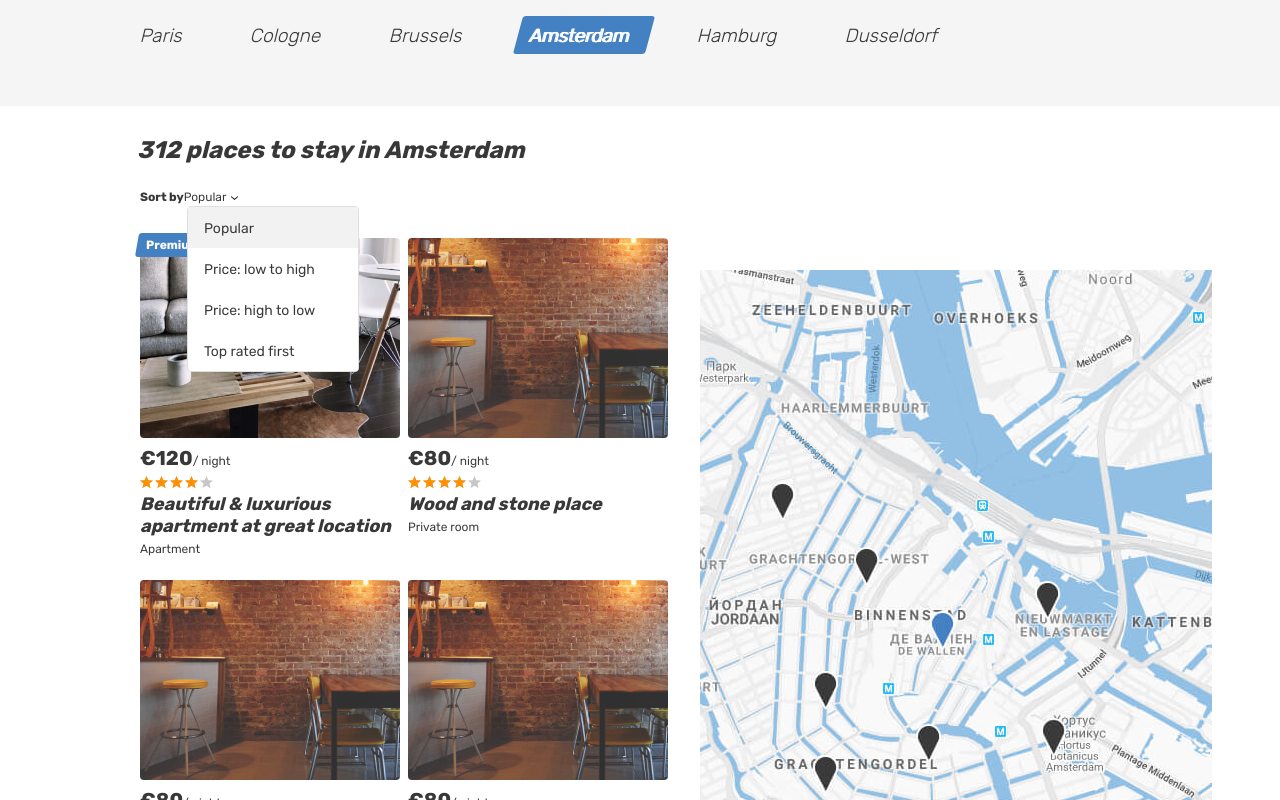
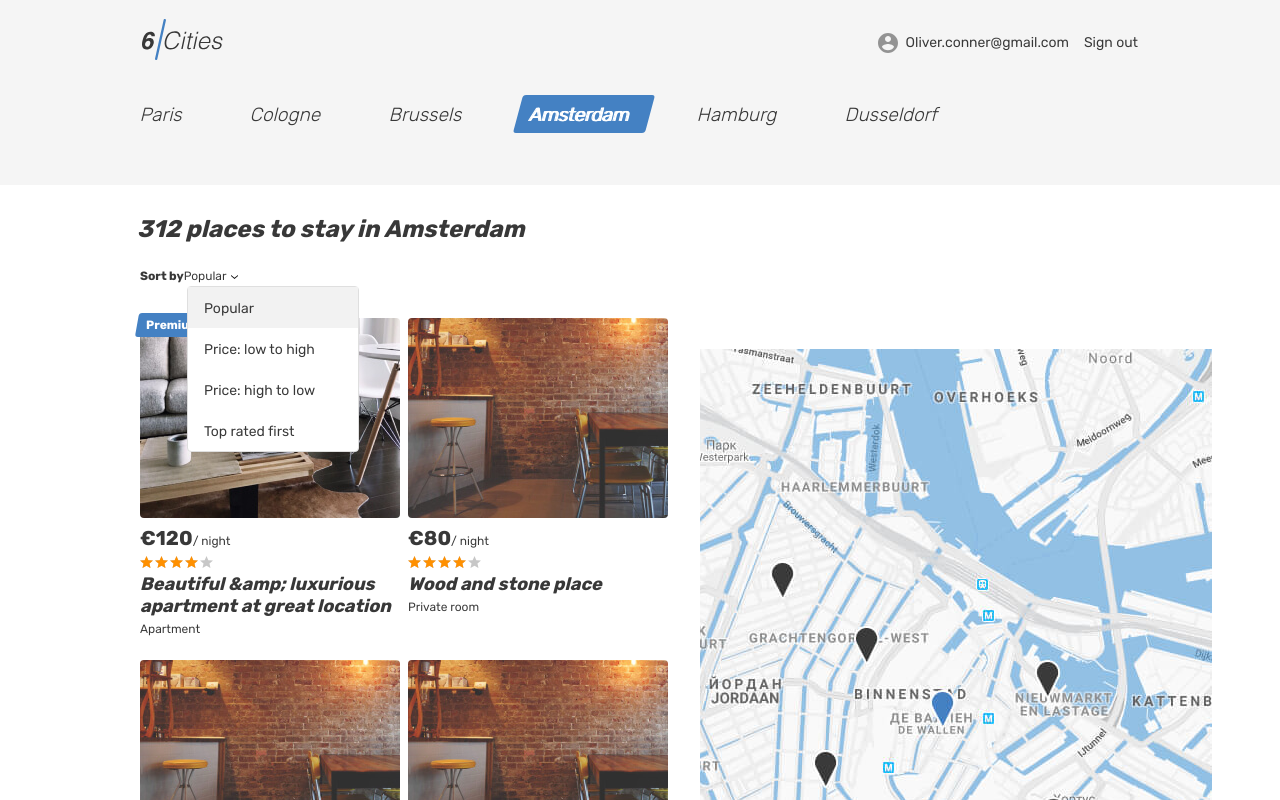
Before and after one commit to htmlacademy-react/1528375-six-cities-simple-11, a React (Create React App) app in the folder project/: page / in a window 1280 px wide. Shown: the top 800 px of the page. Built offline with nearby package versions, Linux system fonts and the light colour scheme.

Commit message:
Доделана маршрутизация, создано ещё больше компонентов

```diff
--- a/project/src/components/app/app.tsx
+++ b/project/src/components/app/app.tsx
@@ -1,15 +1,20 @@
 import { BrowserRouter, Route, Routes } from 'react-router-dom';
 import { MainPage } from '../../pages/main-page/main-page';
-import { LoginPage } from '../login-page/login-page';
-import { Property } from '../property/property';
+import { Login } from '../../pages/login/login';
+import { Offer } from '../../pages/offer/offer';
+import { Header } from '../header/header';
+import { NotFound } from '../../pages/not-found/not-found';
+
 
 function App(): JSX.Element {
   return (
     <BrowserRouter>
+      <Header />
       <Routes>
         <Route index path='/' element={<MainPage placesCount={312}/>} />
-        <Route path='login' element={<LoginPage />} />
-        <Route path='offer/:id' element={<Property />} />
+        <Route path='/login' element={<Login />} />
+        <Route path='/offer/:id' element={<Offer />} />
+        <Route path='*' element={<NotFound />} />
       </Routes>
     </BrowserRouter>
   );
--- a/project/src/components/cities-card/cities-card.tsx
+++ b/project/src/components/cities-card/cities-card.tsx
@@ -1,23 +1,29 @@
 type PlacesAttr = {
+  placesPremium: boolean;
   placesImgUrl: string;
   placesCost: number;
   placesName: string;
   placesType: string;
 }
 
-function CitiesCard(props: PlacesAttr): JSX.Element {
+function CitiesCard(places: PlacesAttr): JSX.Element {
   return (
     <article className="cities__card place-card">
-      {}
+      {places.placesPremium
+        ?
+        <div className="place-card__mark">
+          <span>Premium</span>
+        </div>
+        : '' }
       <div className="cities__image-wrapper place-card__image-wrapper">
-        <a href="#">
-          <img className="place-card__image" src={props.placesImgUrl} width="260" height="200" alt="Place image" />
+        <a href="#todo">
+          <img className="place-card__image" src={places.placesImgUrl} width="260" height="200" alt="Place image" />
         </a>
       </div>
       <div className="place-card__info">
         <div className="place-card__price-wrapper">
           <div className="place-card__price">
-            <b className="place-card__price-value">&euro;{props.placesCost}</b>
+            <b className="place-card__price-value">&euro;{places.placesCost}</b>
             <span className="place-card__price-text">&#47;&nbsp;night</span>
           </div>
         </div>
@@ -28,9 +34,9 @@ function CitiesCard(props: PlacesAttr): JSX.Element {
           </div>
         </div>
         <h2 className="place-card__name">
-          <a href="#">{props.placesName}</a>
+          <a href="#todo">{places.placesName}</a>
         </h2>
-        <p className="place-card__type">{props.placesType}</p>
+        <p className="place-card__type">{places.placesType}</p>
       </div>
     </article>
   );
--- /dev/null
+++ b/project/src/components/header/header.tsx
@@ -0,0 +1,32 @@
+function Header(): JSX.Element {
+  return (
+    <header className="header">
+      <div className="container">
+        <div className="header__wrapper">
+          <div className="header__left">
+            <a className="header__logo-link header__logo-link--active">
+              <img className="header__logo" src="img/logo.svg" alt="6 cities logo" width={81} height={41} />
+            </a>
+          </div>
+          <nav className="header__nav">
+            <ul className="header__nav-list">
+              <li className="header__nav-item user">
+                <div className="header__nav-profile">
+                  <div className="header__avatar-wrapper user__avatar-wrapper" />
+                  <span className="header__user-name user__name">Oliver.conner@gmail.com</span>
+                </div>
+              </li>
+              <li className="header__nav-item">
+                <a className="header__nav-link" href="#todo">
+                  <span className="header__signout">Sign out</span>
+                </a>
+              </li>
+            </ul>
+          </nav>
+        </div>
+      </div>
+    </header>
+  );
+}
+
+export {Header};
--- a/project/src/components/locations-container/locations-container.tsx
+++ b/project/src/components/locations-container/locations-container.tsx
@@ -3,17 +3,17 @@ function LocationsContainer(): JSX.Element {
     <section className="locations container">
       <ul className="locations__list tabs__list">
         <li className="locations__item">
-          <a className="locations__item-link tabs__item" href="#">
+          <a className="locations__item-link tabs__item" href="#todo">
             <span>Paris</span>
           </a>
         </li>
         <li className="locations__item">
-          <a className="locations__item-link tabs__item" href="#">
+          <a className="locations__item-link tabs__item" href="#todo">
             <span>Cologne</span>
           </a>
         </li>
         <li className="locations__item">
-          <a className="locations__item-link tabs__item" href="#">
+          <a className="locations__item-link tabs__item" href="#todo">
             <span>Brussels</span>
           </a>
         </li>
@@ -23,12 +23,12 @@ function LocationsContainer(): JSX.Element {
           </a>
         </li>
         <li className="locations__item">
-          <a className="locations__item-link tabs__item" href="#">
+          <a className="locations__item-link tabs__item" href="#todo">
             <span>Hamburg</span>
           </a>
         </li>
         <li className="locations__item">
-          <a className="locations__item-link tabs__item" href="#">
+          <a className="locations__item-link tabs__item" href="#todo">
             <span>Dusseldorf</span>
           </a>
         </li>
--- a/project/src/components/login-page/login-page.tsx
+++ b/project/src/components/login-page/login-page.tsx
@@ -18,7 +18,7 @@ function LoginPage(): JSX.Element {
         </section>
         <section className="locations locations--login locations--current">
           <div className="locations__item">
-            <a className="locations__item-link" href="#">
+            <a className="locations__item-link" href="#todo">
               <span>Amsterdam</span>
             </a>
           </div>
--- /dev/null
+++ b/project/src/pages/login/login.tsx
@@ -0,0 +1,9 @@
+import { LoginPage } from '../../components/login-page/login-page';
+
+function Login(): JSX.Element {
+  return (
+    <LoginPage />
+  );
+}
+
+export {Login};
--- a/project/src/pages/main-page/main-page.tsx
+++ b/project/src/pages/main-page/main-page.tsx
@@ -35,54 +35,37 @@ function MainPage({placesCount}: AvalibalePlaces): JSX.Element {
               </ul>
             </form>
             <div className="cities__places-list places__list tabs__content">
-              <article className="cities__card place-card">
-                <div className="place-card__mark">
-                  <span>Premium</span>
-                </div>
-                <div className="cities__image-wrapper place-card__image-wrapper">
-                  <a href="#">
-                    <img className="place-card__image" src="img/apartment-01.jpg" width={260} height={200} alt="Place image" />
-                  </a>
-                </div>
-                <div className="place-card__info">
-                  <div className="place-card__price-wrapper">
-                    <div className="place-card__price">
-                      <b className="place-card__price-value">€120</b>
-                      <span className="place-card__price-text">/&nbsp;night</span>
-                    </div>
-                  </div>
-                  <div className="place-card__rating rating">
-                    <div className="place-card__stars rating__stars">
-                      <span style={{width: '80%'}} />
-                      <span className="visually-hidden">Rating</span>
-                    </div>
-                  </div>
-                  <h2 className="place-card__name">
-                    <a href="#">Beautiful &amp; luxurious apartment at great location</a>
-                  </h2>
-                  <p className="place-card__type">Apartment</p>
-                </div>
-              </article>
 
               <CitiesCard
+                placesPremium
+                placesImgUrl={'img/apartment-01.jpg'}
+                placesCost={120}
+                placesName={'Beautiful &amp; luxurious apartment at great location'}
+                placesType={'Apartment'}
+              />
+              <CitiesCard
+                placesPremium={false}
                 placesImgUrl={'img/room.jpg'}
                 placesCost={80}
                 placesName={'Wood and stone place'}
                 placesType={'Private room'}
               />
               <CitiesCard
+                placesPremium={false}
                 placesImgUrl={'img/room.jpg'}
                 placesCost={80}
                 placesName={'Wood and stone place'}
                 placesType={'Private room'}
               />
               <CitiesCard
+                placesPremium={false}
                 placesImgUrl={'img/room.jpg'}
                 placesCost={80}
                 placesName={'Wood and stone place'}
                 placesType={'Private room'}
               />
               <CitiesCard
+                placesPremium={false}
                 placesImgUrl={'img/room.jpg'}
                 placesCost={80}
                 placesName={'Wood and stone place'}
--- /dev/null
+++ b/project/src/pages/not-found/not-found.tsx
@@ -0,0 +1,10 @@
+function NotFound(): JSX.Element {
+  return (
+    <div style={{textAlign: 'center'}}>
+      <h1>404</h1>
+      <h3>We&apos;re very sorry, but this page doesn&apos;t exist!</h3>
+    </div>
+  );
+}
+
+export {NotFound};
--- /dev/null
+++ b/project/src/pages/offer/offer.tsx
@@ -0,0 +1,9 @@
+import { Property } from '../../components/property/property';
+
+function Offer(): JSX.Element {
+  return (
+    <Property />
+  );
+}
+
+export {Offer};
```
Also changed, not shown: project/src/components/main-empty/main-empty.tsx (+5 -5 lines), project/src/components/property-not-logged/property-not-logged.tsx (+6 -6 lines), project/src/components/property/property.tsx (+6 -6 lines).
